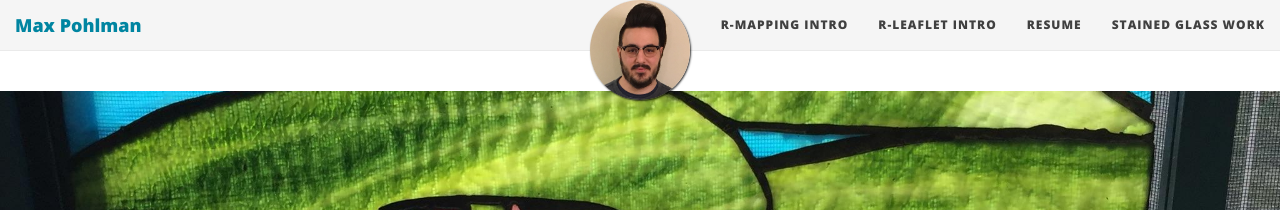
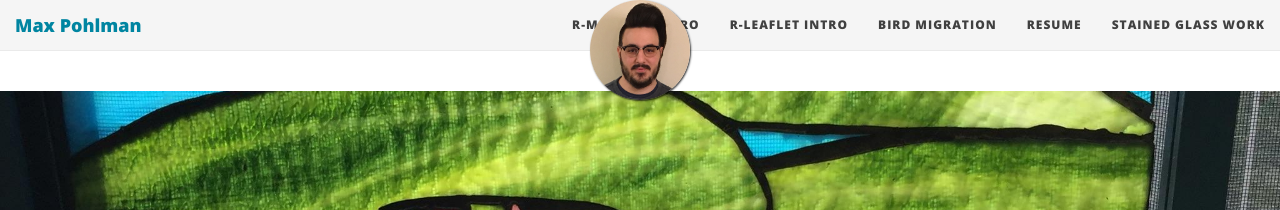
Before and after one commit to maxpohlman/maxpohlman.github.io, a Jekyll site: the page built from index.md, in a window 1280 px wide. Shown: the top 210 px of the page. Built offline with Jekyll 4.4.1, drawn with Linux system fonts in a browser that asks for light colours; nearby versions of some CDN libraries; the list of posts is cut into pages by our own code.

Commit message:
Returned bird app after updating to latest package versions

```diff
--- a/_config.yml
+++ b/_config.yml
@@ -25,7 +25,7 @@ description: Information about Max Pohlman
 navbar-links:
   R-Mapping Intro: "intro-to-rgis"
   R-Leaflet Intro: "intro-to-leaflet"
-  #Bird Migration: "http://apps.maxpohlman.com/shiny/bird-migration"
+  Bird Migration: "http://apps.maxpohlman.com/shiny/bird-migration"
   Resume: "resume"
   Stained Glass Work: "stainedglass"
 
```
